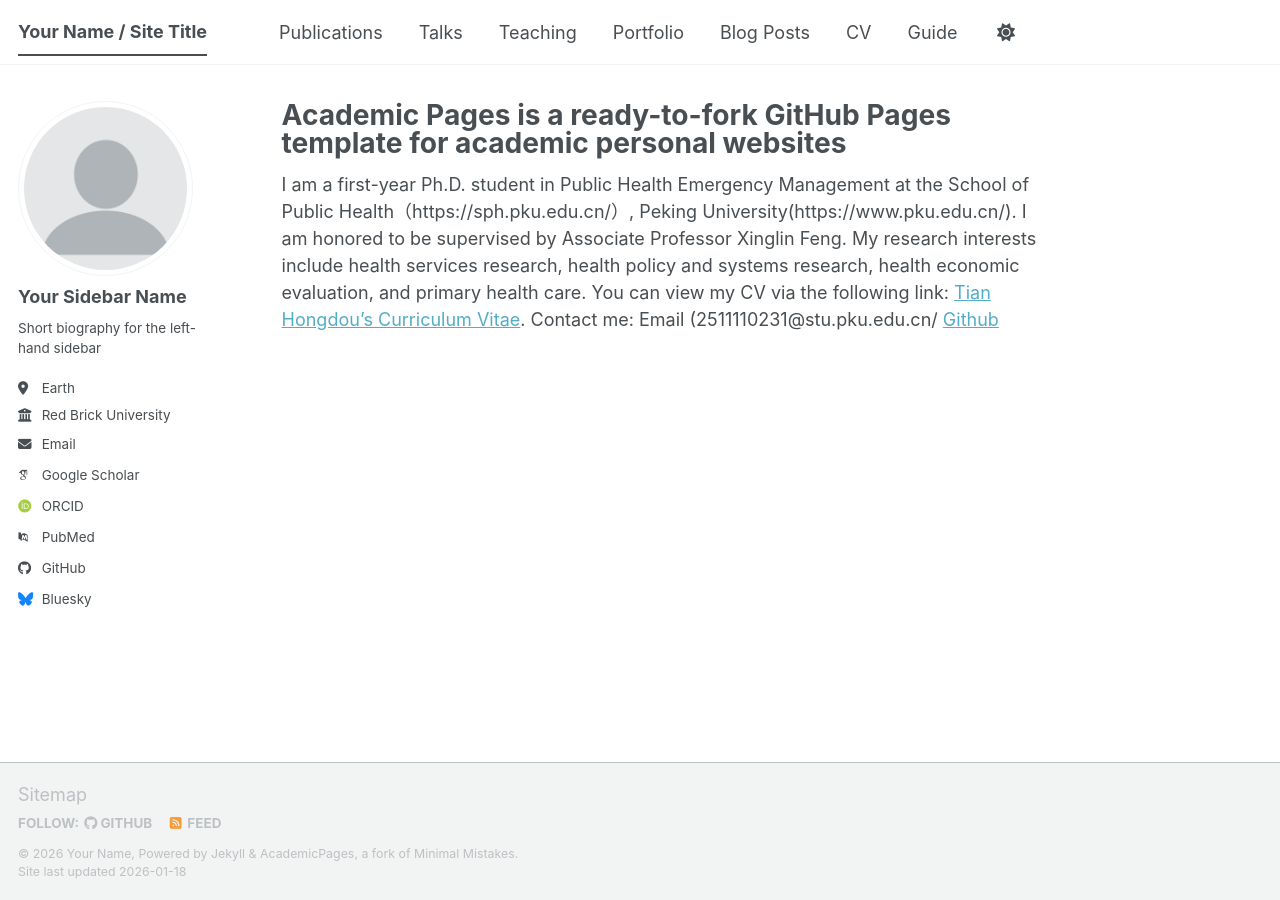
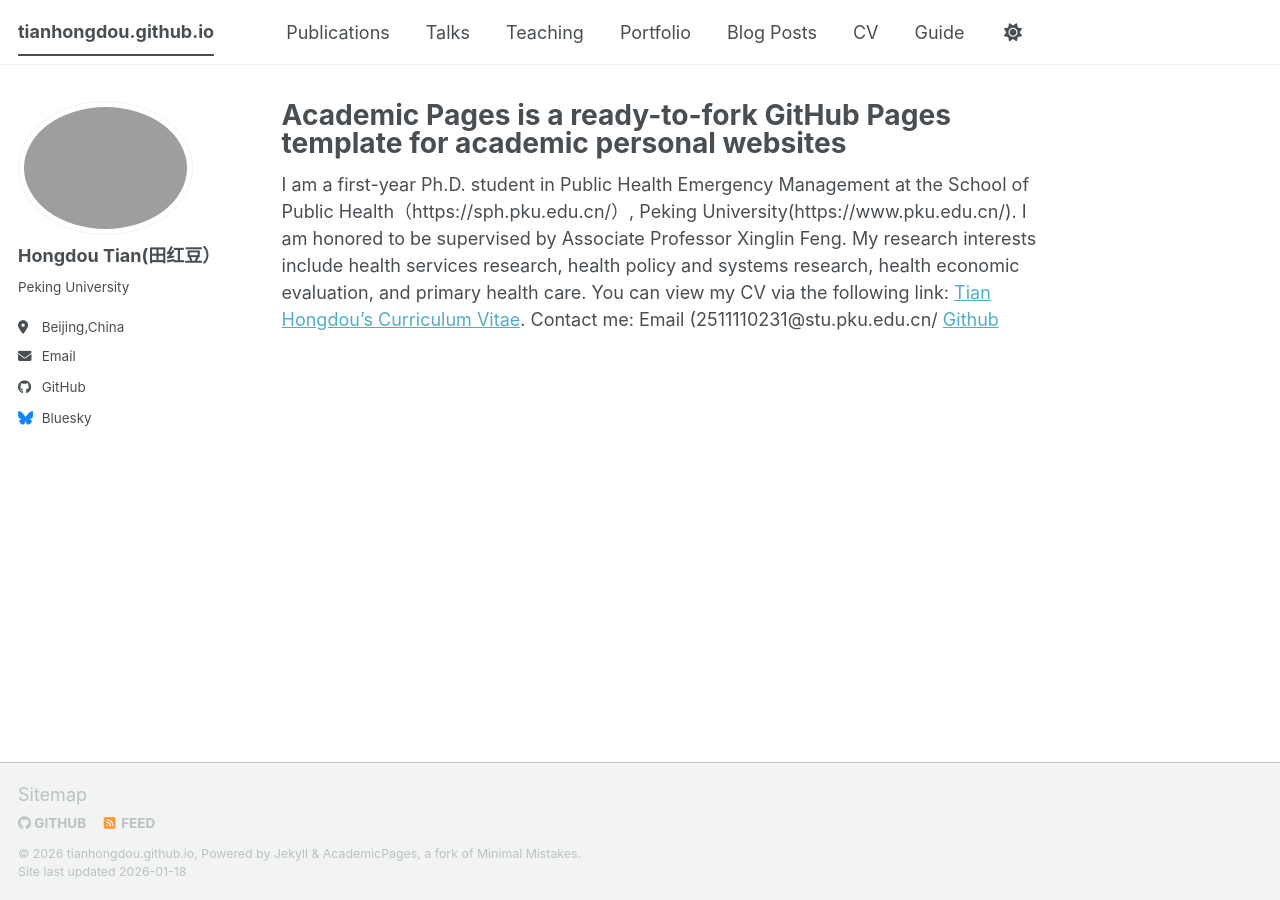
Before and after one commit to tianhongdou/tianhongdou.github.io, a Jekyll site: the page built from _pages/about.md, in a window 1280 px wide. Built offline with Jekyll 4.4.1, drawn with Linux system fonts in a browser that asks for light colours; some web fonts are replaced; a script bundle is joined from its source files by our own code; library files that are not in the unit come from our copies.

Commit message:
Update _config.yml

```diff
--- a/_config.yml
+++ b/_config.yml
@@ -6,42 +6,32 @@
 # `jekyll serve -l -H localhost`. If you change this file, please restart the
 # server process.
 
-# Basic Site Settings
-locale                   : "en-US"
-site_theme               : "default" # The available themes options are "default", "air", "sunrise", "mint", "dirt" and "contrast"
-title                    : "Your Name / Site Title"
-title_separator          : "-"
-name                     : &name "Your Name"
-description              : &description "Your Name's academic portfolio"   # Update this with a general description of your site, this is the default if not overridden by a page
-url                      : https://academicpages.github.io # The base hostname & protocol for your site e.g. "https://[your GitHub username].github.io",
-                                                           # or if you already have some other page hosted on Github then use "https://[your GitHub username].github.io/[Your Repo Name]"
-baseurl                  : "" # the subpath of your site, e.g. "/blog"
-repository               : "academicpages/academicpages.github.io"
+
 
 # Site Author - The following control what appear as part of the author content on the side bar.
 #               If a field is blank the icon and link will not appear, otherwise it will be shown.
 #               Additional customization can be done by editing /_includes/author-profile.html
 author:
   # Biographic information
-  avatar           : "profile.png"
-  name             : "Your Sidebar Name"
+  avatar           : "../images/tianhongdou.png"
+  name             : "Hongdou Tian(田红豆）"
   pronouns         : # example: "she/her"
-  bio              : "Short biography for the left-hand sidebar"
-  location         : "Earth"
-  employer         : "Red Brick University"
+  bio              : "Peking University"
+  location         : "Beijing,China"
+  employer         :
   uri              : # URL
-  email            : "none@example.org"
+  email            : "2511110231@stu.pek.edu.cn"
 
   # Academic websites
   academia         : # URL
   arxiv            : # URL - Update with the correct link to your profile
-  googlescholar    : "https://scholar.google.com/citations?user=PS_CX0AAAAAJ"
+  googlescholar    : #"https://scholar.google.com/citations?user=PS_CX0AAAAAJ"
   inspire-hep      : # URL
   impactstory      : # URL
-  orcid            : "https://orcid.org/yourorcidurl"
+  orcid            : #"https://orcid.org/yourorcidurl"
   semantic         : # URL
   ssrn             : # URL
-  pubmed           : "https://www.ncbi.nlm.nih.gov/pubmed/?term=john+snow"
+  pubmed           : #"https://www.ncbi.nlm.nih.gov/pubmed/?term=john+snow"
   researchgate     : # URL
   scopus           : # URL
   zotero           : # URL
@@ -51,7 +41,7 @@ author:
   bitbucket        : # Username - Update with your username on the site
   codepen          : # Username
   dribbble         : # Username
-  github           : "academicpages"
+  github           : "https://github.com/tianhongdou"
   kaggle           : # Username
   stackoverflow    : # User number or user number and name (i.e., use "1" or "1/jeff-atwood")
 
```
